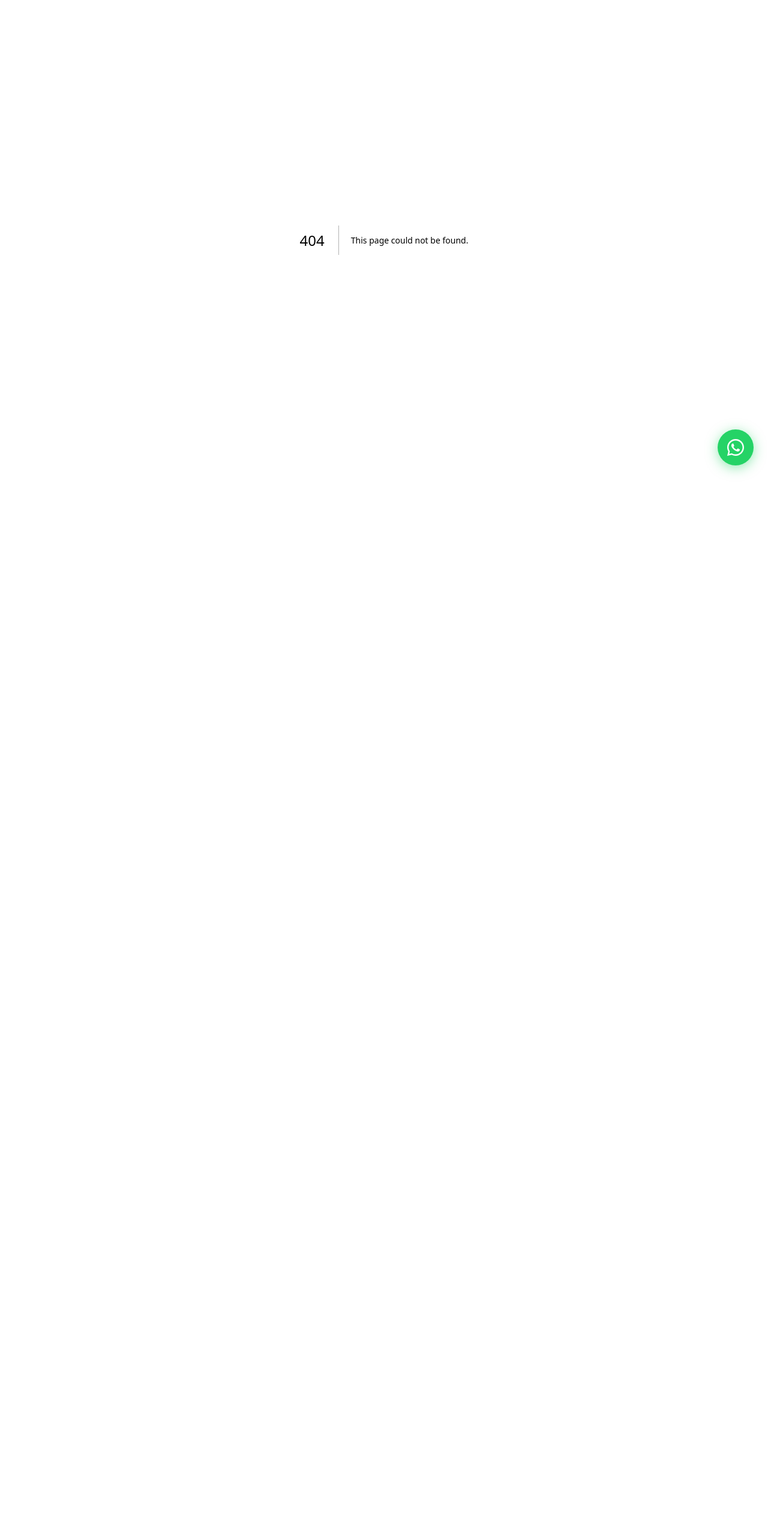
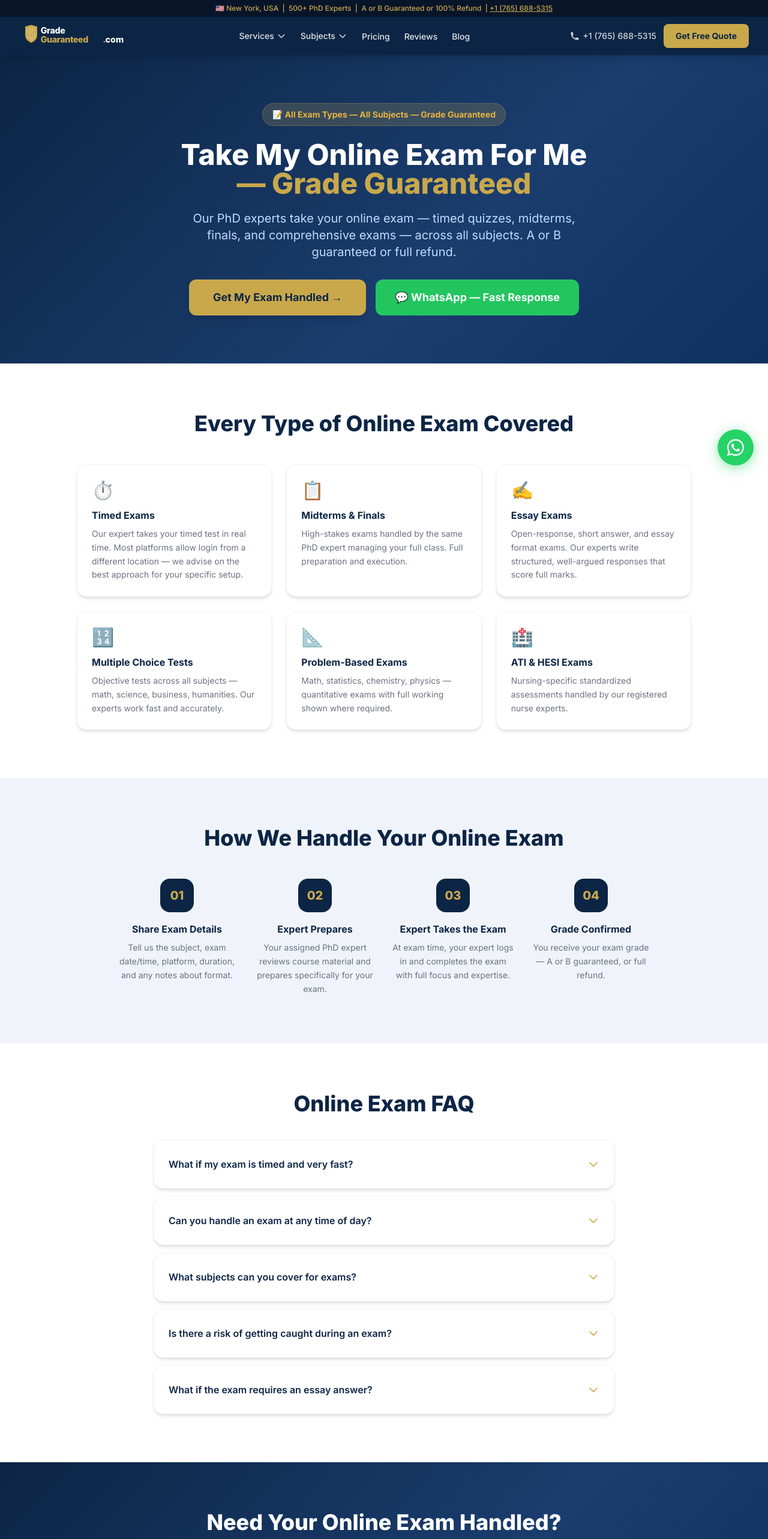
Before and after one commit to gradeduarantee/gradeguaranteed, a Next.js app: page /take-my-online-exam in a window 1280 px wide. Before the commit this address had no page. Shown: the top 2566 px of the page at 60% size. Before the commit the page ends 800 px from the top, so only its background shows below. Built offline with nearby package versions, Linux system fonts and the light colour scheme.

Commit message:
Initial commit — GradeGuaranteed.com

```diff
--- /dev/null
+++ b/app/take-my-online-exam/page.js
@@ -0,0 +1,121 @@
+import Header from '@/components/Header'
+import Footer from '@/components/Footer'
+import CTASection from '@/components/CTASection'
+import Link from 'next/link'
+
+export const metadata = {
+  title: 'Take My Online Exam For Me — A or B Guaranteed',
+  description: 'Pay a PhD expert to take your online exam. Timed tests, midterms, finals, quizzes — all subjects. A or B guaranteed or 100% refund. Fast response.',
+  alternates: { canonical: 'https://gradeguaranteed.com/take-my-online-exam' },
+}
+
+export default function TakeMyOnlineExam() {
+  return (
+    <>
+      <Header />
+      <main>
+        <section className="bg-hero-gradient py-20 px-4">
+          <div className="max-w-4xl mx-auto text-center">
+            <div className="inline-flex items-center gap-2 bg-gold-500/20 text-gold-400 text-sm font-bold px-4 py-2 rounded-full border border-gold-500/30 mb-6">
+              📝 All Exam Types — All Subjects — Grade Guaranteed
+            </div>
+            <h1 className="text-4xl md:text-5xl font-extrabold text-white mb-5 leading-tight">
+              Take My Online Exam For Me<br />
+              <span className="text-gold-500">— Grade Guaranteed</span>
+            </h1>
+            <p className="text-blue-200 text-xl max-w-2xl mx-auto mb-8">
+              Our PhD experts take your online exam — timed quizzes, midterms, finals, and comprehensive exams — across all subjects. A or B guaranteed or full refund.
+            </p>
+            <div className="flex flex-col sm:flex-row gap-4 justify-center">
+              <Link href="/get-a-quote" className="btn-gold text-lg px-10 py-4 rounded-xl">Get My Exam Handled →</Link>
+              <a href="https://wa.me/17633299406" className="flex items-center justify-center gap-2 bg-green-500 hover:bg-green-400 text-white font-bold px-8 py-4 rounded-xl text-lg">
+                💬 WhatsApp — Fast Response
+              </a>
+            </div>
+          </div>
+        </section>
+
+        {/* Exam types */}
+        <section className="py-20 bg-white px-4">
+          <div className="max-w-5xl mx-auto">
+            <div className="text-center mb-12">
+              <h2 className="section-heading">Every Type of Online Exam Covered</h2>
+            </div>
+            <div className="grid md:grid-cols-2 lg:grid-cols-3 gap-6">
+              {[
+                { icon: '⏱️', title: 'Timed Exams', desc: 'Our expert takes your timed test in real time. Most platforms allow login from a different location — we advise on the best approach for your specific setup.' },
+                { icon: '📋', title: 'Midterms & Finals', desc: 'High-stakes exams handled by the same PhD expert managing your full class. Full preparation and execution.' },
+                { icon: '✍️', title: 'Essay Exams', desc: 'Open-response, short answer, and essay format exams. Our experts write structured, well-argued responses that score full marks.' },
+                { icon: '🔢', title: 'Multiple Choice Tests', desc: 'Objective tests across all subjects — math, science, business, humanities. Our experts work fast and accurately.' },
+                { icon: '📐', title: 'Problem-Based Exams', desc: 'Math, statistics, chemistry, physics — quantitative exams with full working shown where required.' },
+                { icon: '🏥', title: 'ATI & HESI Exams', desc: 'Nursing-specific standardized assessments handled by our registered nurse experts.' },
+              ].map(({ icon, title, desc }) => (
+                <div key={title} className="card border border-gray-100 hover:border-gold-300 transition-colors">
+                  <div className="text-3xl mb-3">{icon}</div>
+                  <h3 className="font-bold text-navy-900 mb-2">{title}</h3>
+                  <p className="text-gray-500 text-sm leading-relaxed">{desc}</p>
+                </div>
+              ))}
+            </div>
+          </div>
+        </section>
+
+        {/* How it works for exams */}
+        <section className="py-20 bg-navy-50 px-4">
+          <div className="max-w-4xl mx-auto">
+            <div className="text-center mb-12">
+              <h2 className="section-heading">How We Handle Your Online Exam</h2>
+            </div>
+            <div className="grid md:grid-cols-4 gap-6 text-center">
+              {[
+                { num: '01', title: 'Share Exam Details', desc: 'Tell us the subject, exam date/time, platform, duration, and any notes about format.' },
+                { num: '02', title: 'Expert Prepares', desc: 'Your assigned PhD expert reviews course material and prepares specifically for your exam.' },
+                { num: '03', title: 'Expert Takes the Exam', desc: 'At exam time, your expert logs in and completes the exam with full focus and expertise.' },
+                { num: '04', title: 'Grade Confirmed', desc: 'You receive your exam grade — A or B guaranteed, or full refund.' },
+              ].map(({ num, title, desc }) => (
+                <div key={num}>
+                  <div className="w-14 h-14 bg-navy-900 text-gold-500 rounded-2xl flex items-center justify-center text-xl font-extrabold mx-auto mb-4">{num}</div>
+                  <h3 className="font-bold text-navy-900 mb-2">{title}</h3>
+                  <p className="text-gray-500 text-sm leading-relaxed">{desc}</p>
+                </div>
+              ))}
+            </div>
+          </div>
+        </section>
+
+        {/* FAQ */}
+        <section className="py-20 bg-white px-4">
+          <div className="max-w-3xl mx-auto">
+            <h2 className="section-heading text-center mb-10">Online Exam FAQ</h2>
+            <div className="space-y-3">
+              {[
+                { q: 'What if my exam is timed and very fast?', a: 'Our experts are experienced with timed exams. They work quickly and accurately. For very short timed windows (e.g., 20 questions in 20 minutes), let us know and we\'ll confirm feasibility before you pay.' },
+                { q: 'Can you handle an exam at any time of day?', a: 'Yes. We have experts available 24/7 — including late-night exams, early morning slots, and weekend exams.' },
+                { q: 'What subjects can you cover for exams?', a: 'All subjects — Math, Nursing, Accounting, Statistics, Biology, Psychology, Business, Chemistry, English, History, Computer Science, Finance, and more.' },
+                { q: 'Is there a risk of getting caught during an exam?', a: 'For non-proctored online exams, the risk is extremely low. We log in with your credentials from a normal browser. The platform logs show a normal login — nothing suspicious.' },
+                { q: 'What if the exam requires an essay answer?', a: 'Our experts write complete, original essay responses in your academic voice. We provide full answers that read authentically for your level and course.' },
+              ].map(({ q, a }, i) => (
+                <details key={i} className="group card cursor-pointer border border-gray-100">
+                  <summary className="flex justify-between items-center font-semibold text-navy-900 list-none py-1 cursor-pointer">
+                    <span>{q}</span>
+                    <svg className="w-5 h-5 text-gold-500 flex-shrink-0 ml-4 group-open:rotate-180 transition-transform" fill="none" stroke="currentColor" viewBox="0 0 24 24">
+                      <path strokeLinecap="round" strokeLinejoin="round" strokeWidth={2} d="M19 9l-7 7-7-7" />
+                    </svg>
+                  </summary>
+                  <p className="text-gray-600 text-sm leading-relaxed mt-4 pt-4 border-t border-gray-100">{a}</p>
+                </details>
+              ))}
+            </div>
+          </div>
+        </section>
+
+        <CTASection
+          headline="Need Your Online Exam Handled?"
+          subheadline="Tell us your exam date and subject. We'll assign a PhD expert and guarantee your result."
+          cta="Get My Exam Handled →"
+        />
+      </main>
+      <Footer />
+    </>
+  )
+}
```
